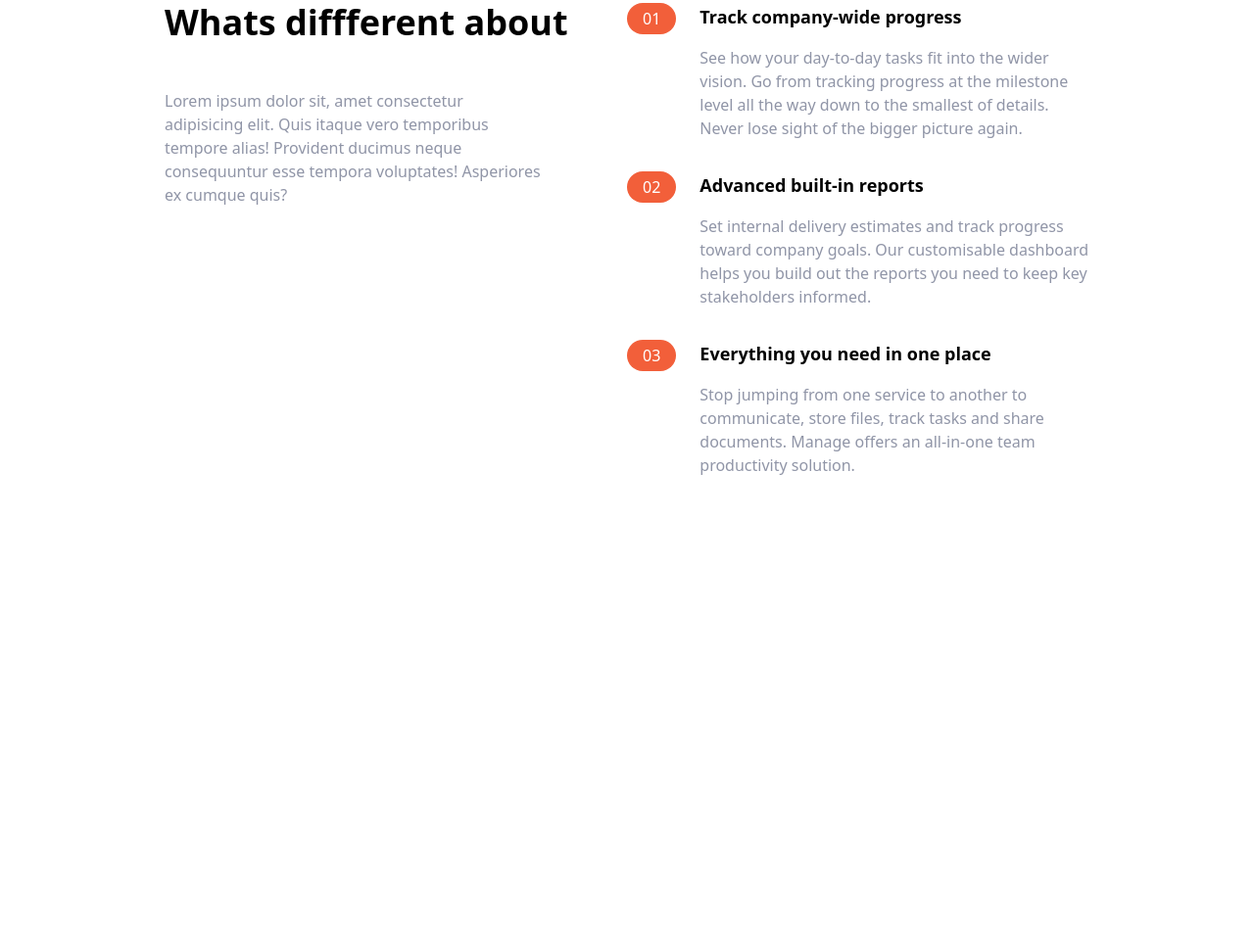
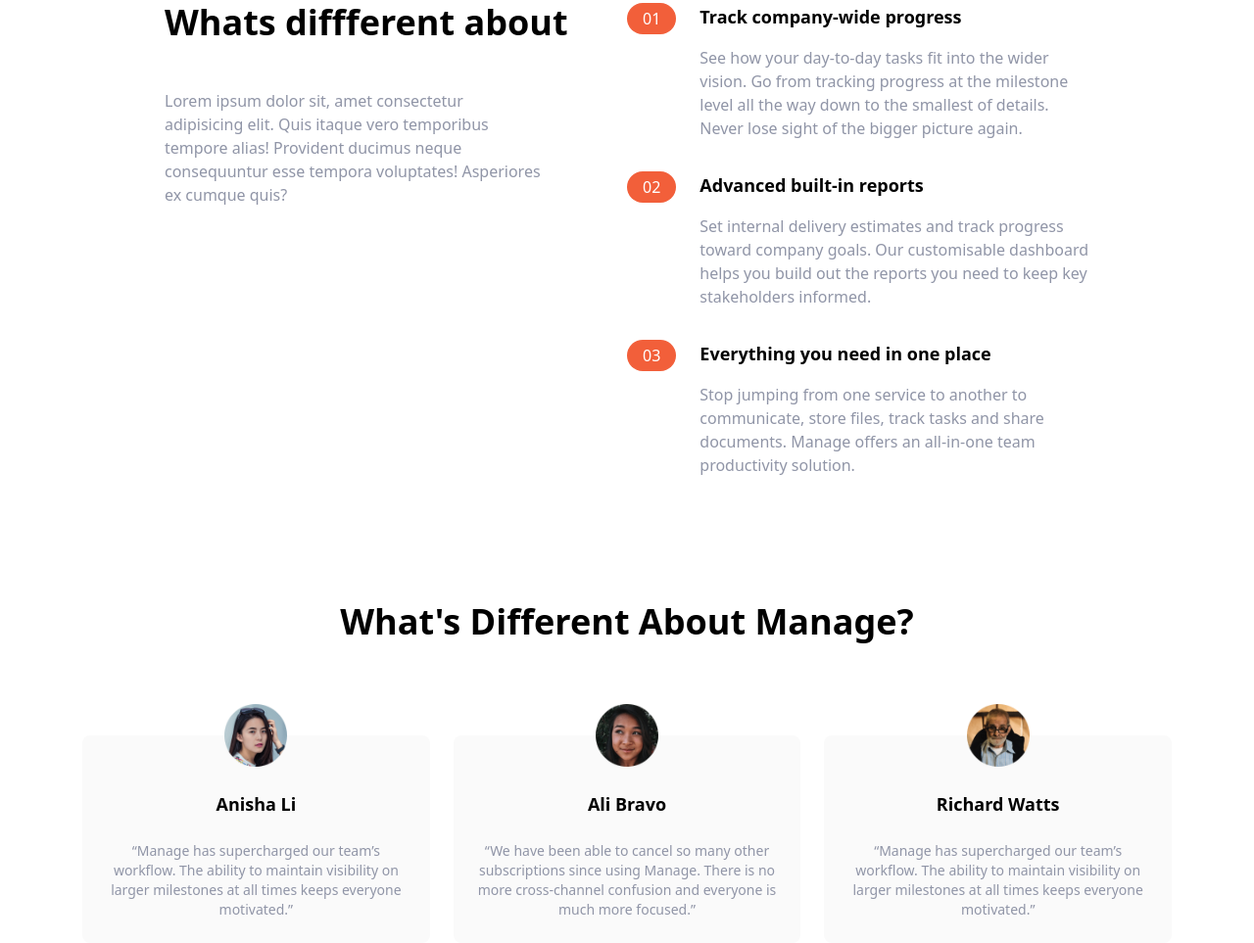
Before and after one commit to javorskyp/tailwind_landingPage, a website: page index.html in a window 1280 px wide. Shown: the part 667-1630 px from the top of the page at 98% size. Before the commit the page ends 1154 px from the top, so only its background shows below. Drawn offline with Linux system fonts and the light colour scheme.

Commit message:
testimonials section

```diff
--- a/index.html
+++ b/index.html
@@ -152,5 +152,54 @@
         </div>
       </div>
     </section>
+
+    <section id="testimonials">
+        <!-- Container to heading and testm blocks -->
+        <div class="max-w-6xl px-5 mx-auto mt-32 text-center">
+          <!-- Heading -->
+          <h2 class="text-4xl font-bold text-center">
+            What's Different About Manage?
+          </h2>
+          <!-- Testimonials Container -->
+          <div class="flex flex-col mt-24 md:flex-row md:space-x-6">
+            <!-- Testimonial 1 -->
+            <div
+              class="flex flex-col items-center p-6 space-y-6 rounded-lg bg-veryLightGray md:w-1/3"
+            >
+              <img src="img/avatar-anisha.png" class="w-16 -mt-14" alt="" />
+              <h5 class="text-lg font-bold">Anisha Li</h5>
+              <p class="text-sm text-darkGrayishBlue">
+                “Manage has supercharged our team’s workflow. The ability to
+                maintain visibility on larger milestones at all times keeps
+                everyone motivated.”
+              </p>
+            </div>
+            <div
+            class="hidden flex-col items-center p-6 space-y-6 rounded-lg bg-veryLightGray md:flex md:w-1/3"
+          >
+            <img src="img/avatar-ali.png" class="w-16 -mt-14" alt="" />
+            <h5 class="text-lg font-bold">Ali Bravo</h5>
+            <p class="text-sm text-darkGrayishBlue">
+              “We have been able to cancel so many other subscriptions since
+              using Manage. There is no more cross-channel confusion and
+              everyone is much more focused.”
+            </p>
+          </div>
+
+          <!-- Testimonial 3 -->
+          <div
+            class="hidden flex-col items-center p-6 space-y-6 rounded-lg bg-veryLightGray md:flex md:w-1/3"
+          >
+            <img src="img/avatar-richard.png" class="w-16 -mt-14" alt="" />
+            <h5 class="text-lg font-bold">Richard Watts</h5>
+            <p class="text-sm text-darkGrayishBlue">
+              “Manage has supercharged our team’s workflow. The ability to
+              maintain visibility on larger milestones at all times keeps
+              everyone motivated.”
+            </p>
+          </div>
+        </div>
+
+        </section>
 </body>
 </html>
```
Also changed, not shown: css/main.css.
